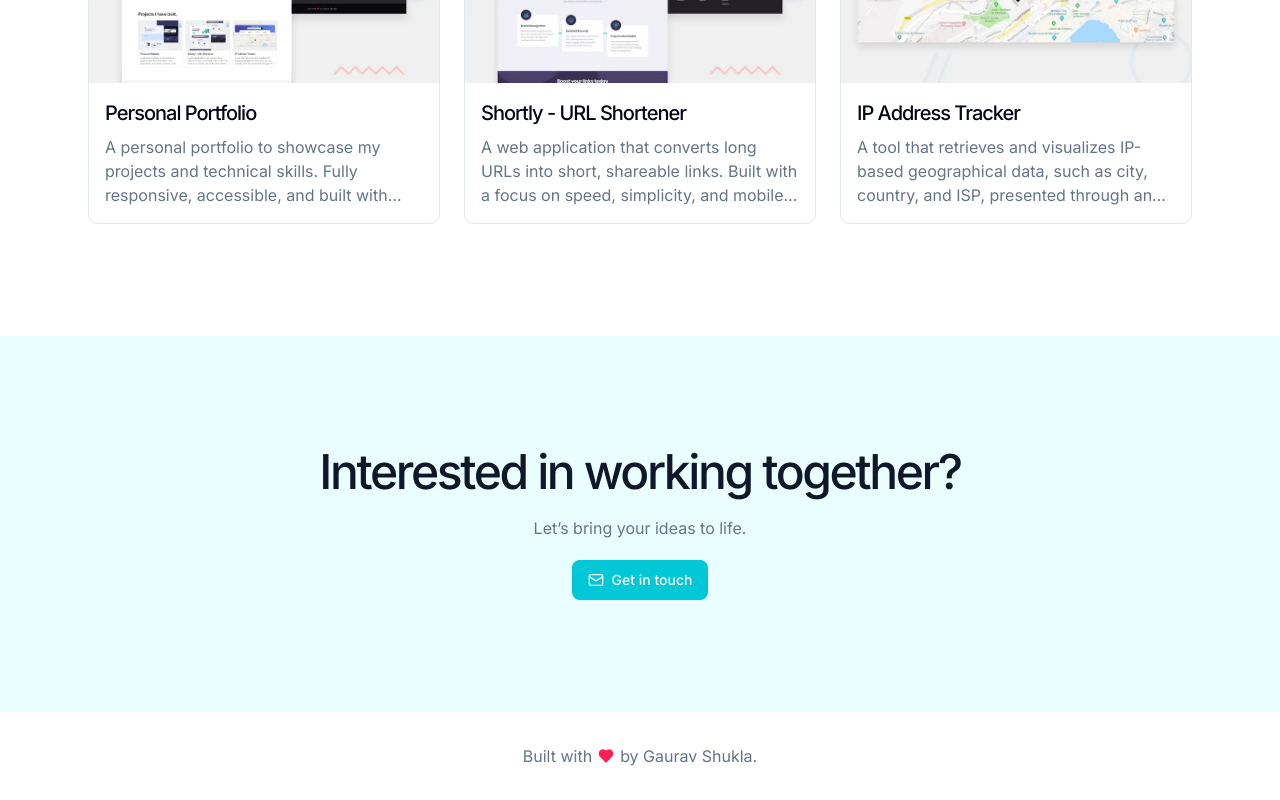
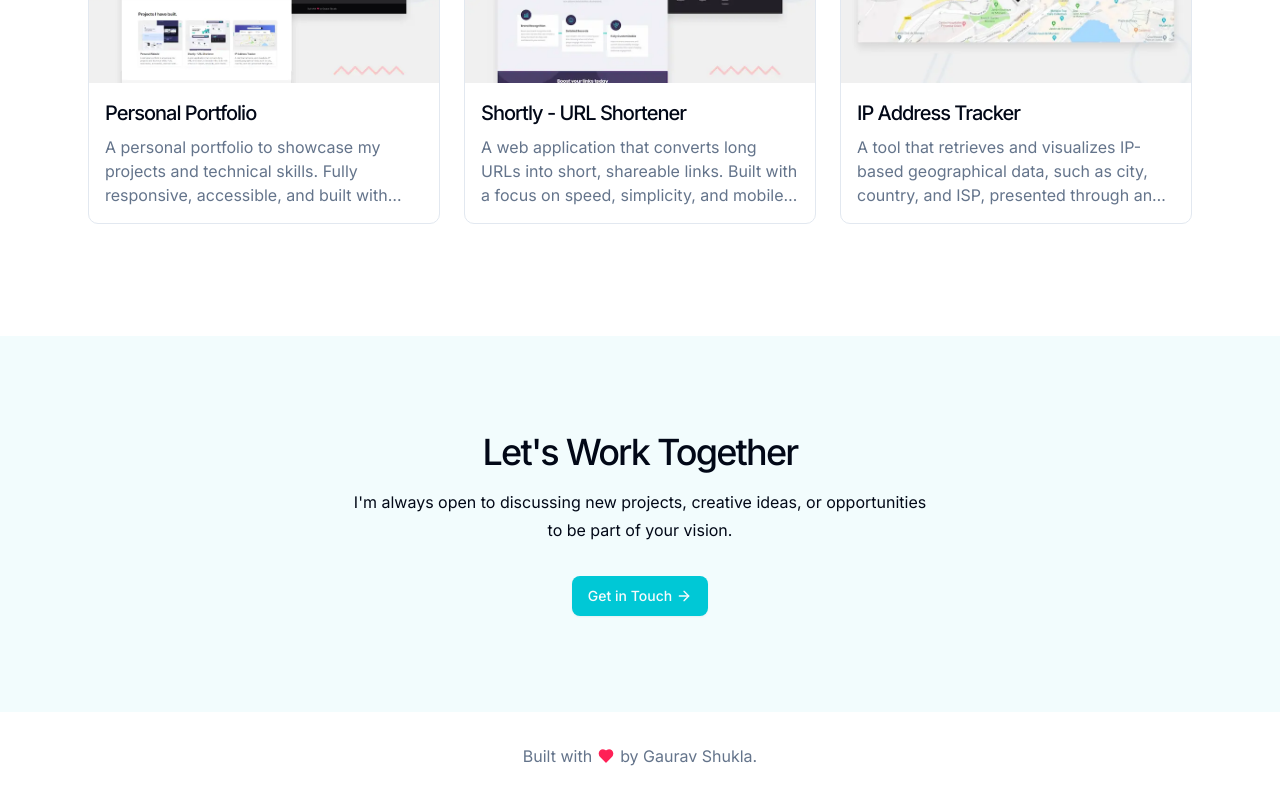
Before and after one commit to heygauravshukla/personal-portfolio, a Next.js app: page / in a window 1280 px wide. Shown: the part 1479-2279 px from the top of the page. Built offline with nearby package versions, Linux system fonts and the light colour scheme.

Commit message:
feat: update CTASection with new layout and typography for improved engagement

```diff
--- a/components/cta-section.tsx
+++ b/components/cta-section.tsx
@@ -1,21 +1,23 @@
 import Link from "next/link";
-import { Mail } from "lucide-react";
+import { ArrowRightIcon } from "lucide-react";
 
 import Wrapper from "@/components/wrapper";
 import { Button } from "@/components/ui/button";
+import { Typography } from "./typography";
 
 export default function CTASection() {
   return (
-    <section className="bg-accent text-accent-foreground @container py-20 md:py-28">
-      <Wrapper className="space-y-4 text-center @2xl:space-y-5">
-        <h2 className="text-3xl font-medium tracking-tighter @xl:text-5xl">
-          Interested in working together?
-        </h2>
-        <p className="text-muted-foreground">Let’s bring your ideas to life.</p>
-        <Button asChild size="lg">
-          <Link href="mailto:heygauravshukla@gmail.com">
-            <Mail />
-            Get in touch
+    <section className="bg-primary/5 py-16 md:py-24">
+      <Wrapper className="text-center">
+        <Typography.H2 className="mb-4">Let&apos;s Work Together</Typography.H2>
+        <Typography.P className="mx-auto mb-8 max-w-xl">
+          I&apos;m always open to discussing new projects, creative ideas, or
+          opportunities to be part of your vision.
+        </Typography.P>
+        <Button asChild size="lg" className="group gap-1">
+          <Link href="/contact">
+            Get in Touch
+            <ArrowRightIcon className="size-4 transition-transform group-hover:translate-x-1" />
           </Link>
         </Button>
       </Wrapper>
```
